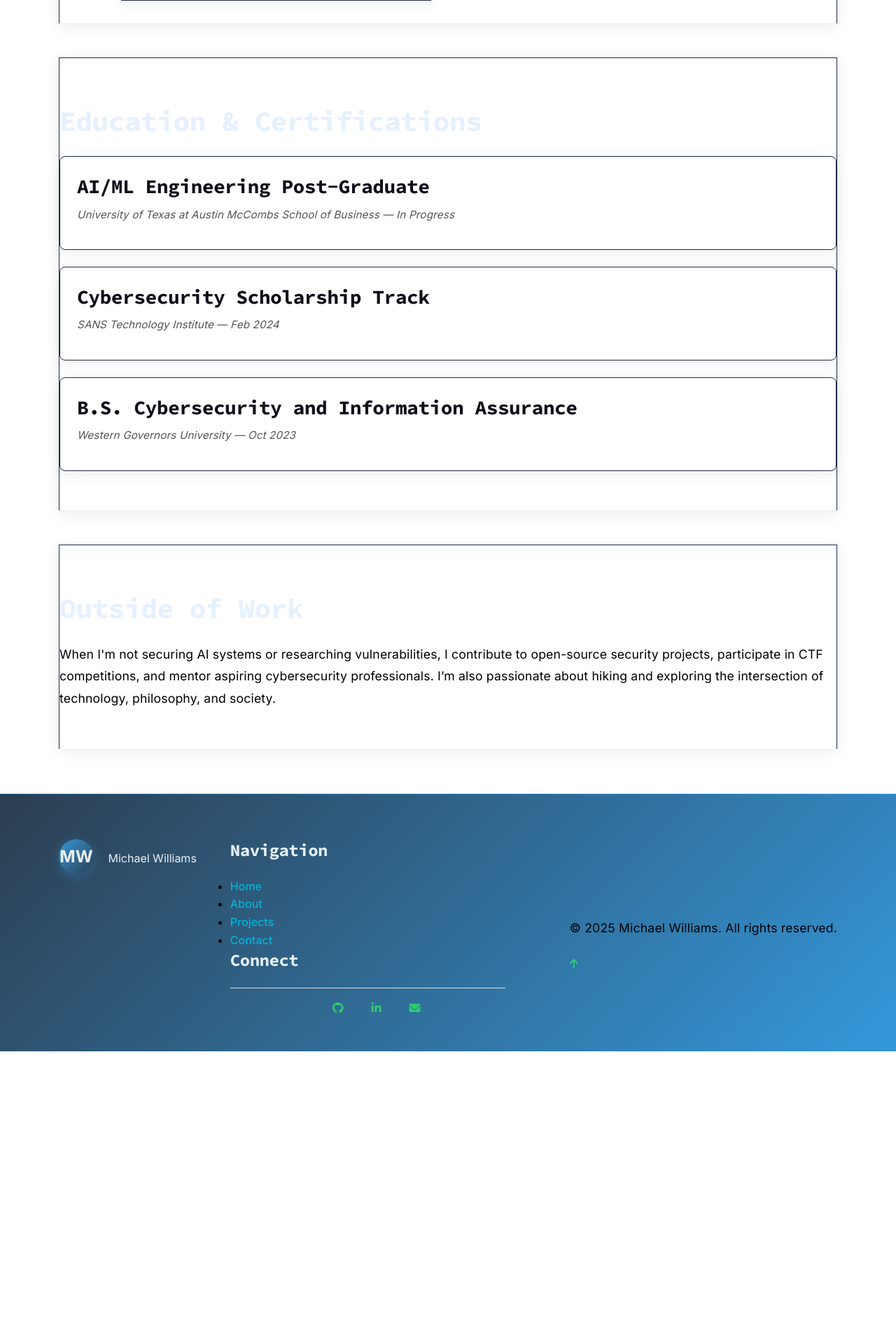
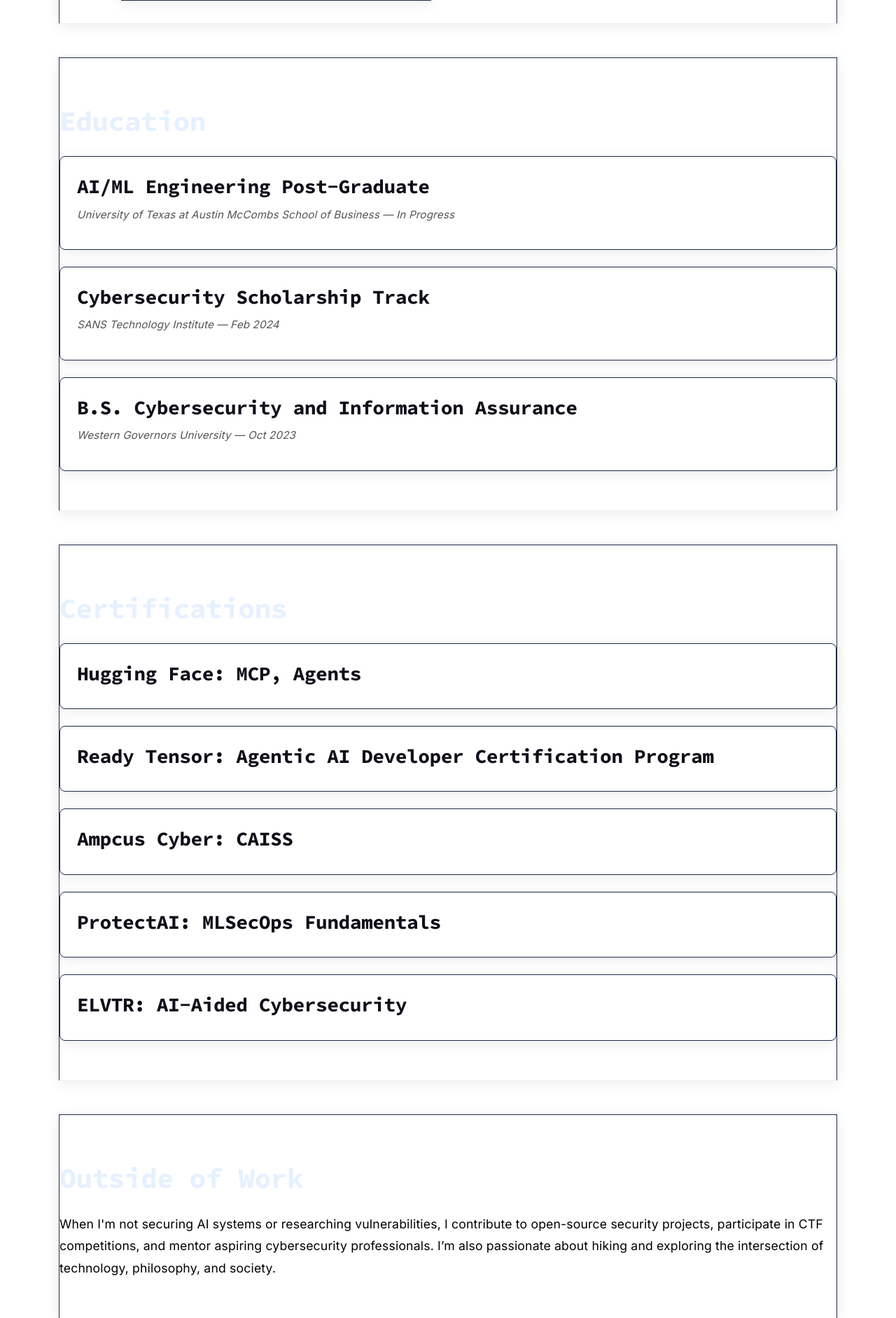
Before and after one commit to mwill20/ai-security-portfolio, a Flask app: page /about in a window 1280 px wide. Shown: the part 2104-3987 px from the top of the page at 70% size. Before the commit the page ends 3606 px from the top, so only its background shows below. Run offline with Flask 3, Linux system fonts and the light colour scheme.

Commit message:
Update Education section and add new Certifications section

```diff
--- a/templates/about.html
+++ b/templates/about.html
@@ -112,7 +112,7 @@
 </section>
 
 <section class="about-section">
-    <h2>Education & Certifications</h2>
+    <h2>Education</h2>
     <div class="education-item">
         <h3>AI/ML Engineering Post-Graduate</h3>
         <p class="meta">University of Texas at Austin McCombs School of Business — In Progress</p>
@@ -128,6 +128,25 @@
 </section>
 
 <section class="about-section">
+    <h2>Certifications</h2>
+    <div class="education-item">
+        <h3>Hugging Face: MCP, Agents</h3>
+    </div>
+    <div class="education-item">
+        <h3>Ready Tensor: Agentic AI Developer Certification Program</h3>
+    </div>
+    <div class="education-item">
+        <h3>Ampcus Cyber: CAISS</h3>
+    </div>
+    <div class="education-item">
+        <h3>ProtectAI: MLSecOps Fundamentals</h3>
+    </div>
+    <div class="education-item">
+        <h3>ELVTR: AI-Aided Cybersecurity</h3>
+    </div>
+</section>
+
+<section class="about-section">
     <h2>Outside of Work</h2>
     <p>
         When I'm not securing AI systems or researching vulnerabilities, I contribute to open-source security projects, participate in CTF competitions, and mentor aspiring cybersecurity professionals. I’m also passionate about hiking and exploring the intersection of technology, philosophy, and society.
```
